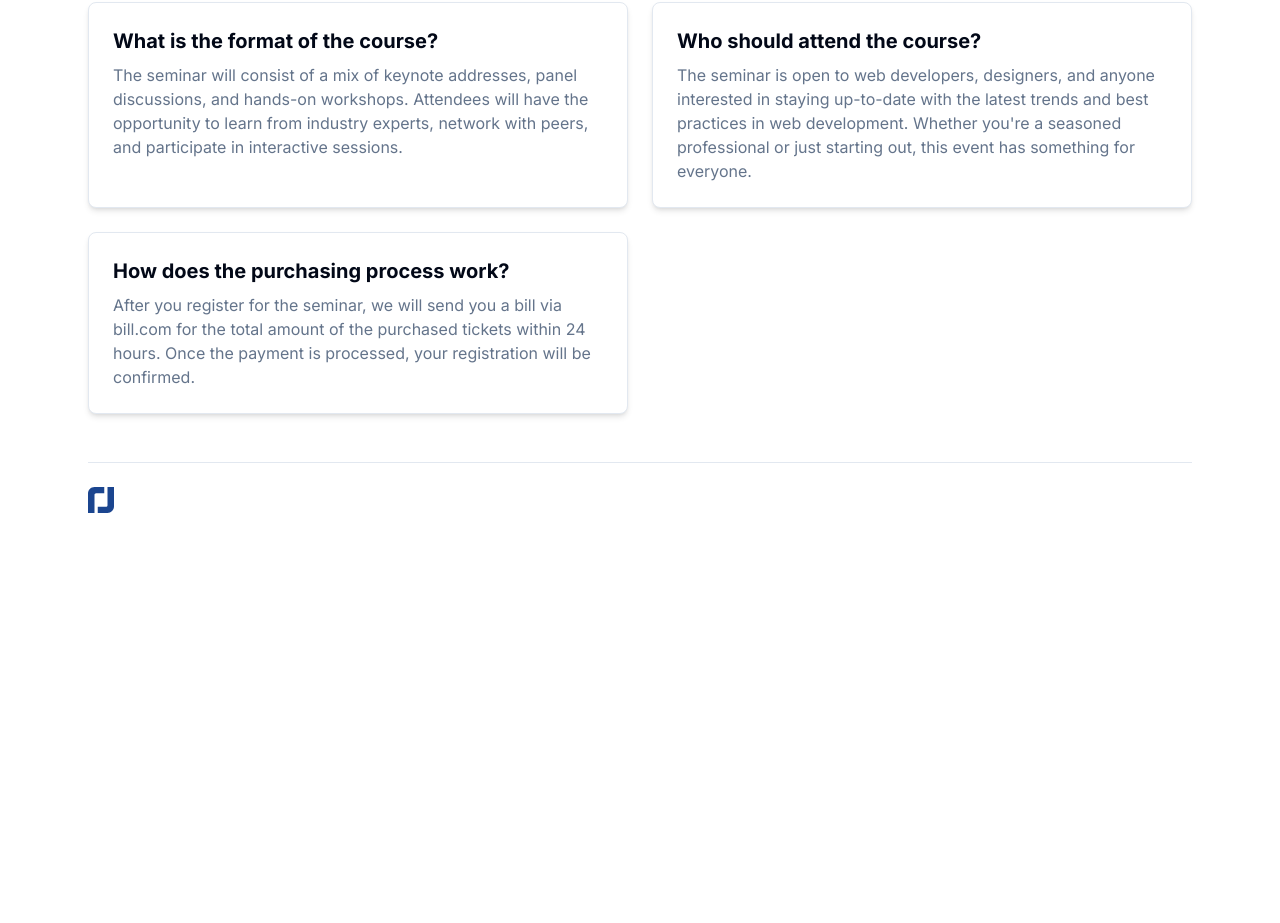
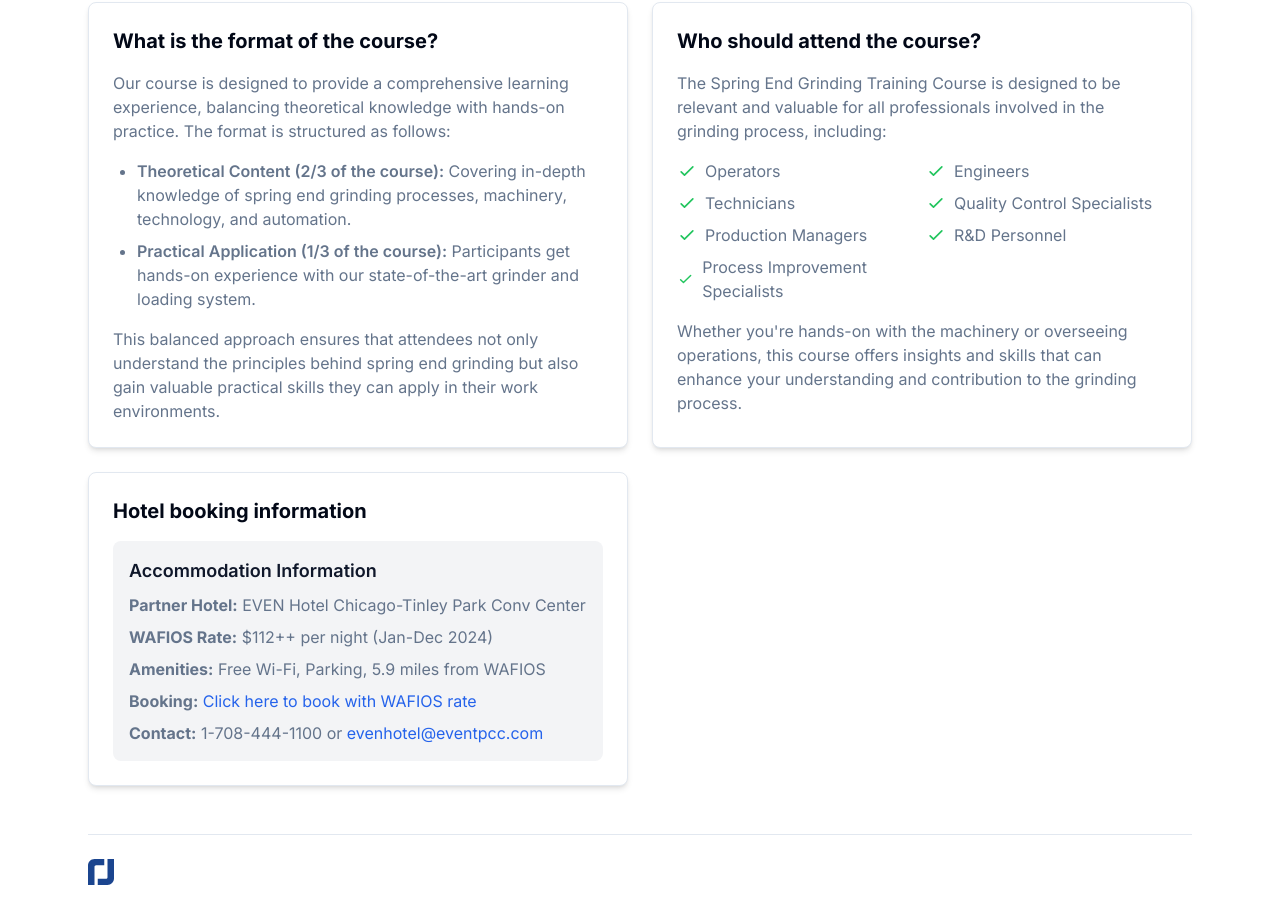
Before and after one commit to nikackermann/smi-event, a Next.js app: page / in a window 1280 px wide. Shown: the part 2092-3015 px from the top of the page. Before the commit the page ends 2693 px from the top, so only its background shows below. Built offline with nearby package versions, Linux system fonts and the light colour scheme; no server answers.

Commit message:
Updated FAQ content

```diff
--- a/components/faq.tsx
+++ b/components/faq.tsx
@@ -1,4 +1,5 @@
 import { Card } from './ui/card';
+/* eslint-disable react/no-unescaped-entities */
 
 export default function Component() {
     return (
@@ -14,36 +15,134 @@ export default function Component() {
                     <h3 className="text-xl font-bold">
                         What is the format of the course?
                     </h3>
-                    <p className="text-muted-foreground mt-2">
-                        The seminar will consist of a mix of keynote addresses,
-                        panel discussions, and hands-on workshops. Attendees
-                        will have the opportunity to learn from industry
-                        experts, network with peers, and participate in
-                        interactive sessions.
-                    </p>
+                    <div className="space-y-4 text-muted-foreground mt-4">
+                        <p>
+                            Our course is designed to provide a comprehensive
+                            learning experience, balancing theoretical knowledge
+                            with hands-on practice. The format is structured as
+                            follows:
+                        </p>
+                        <ul className="list-disc pl-6 space-y-2">
+                            <li>
+                                <span className="font-semibold">
+                                    Theoretical Content (2/3 of the course):
+                                </span>{' '}
+                                Covering in-depth knowledge of spring end
+                                grinding processes, machinery, technology, and
+                                automation.
+                            </li>
+                            <li>
+                                <span className="font-semibold">
+                                    Practical Application (1/3 of the course):
+                                </span>{' '}
+                                Participants get hands-on experience with our
+                                state-of-the-art grinder and loading system.
+                            </li>
+                        </ul>
+                        <p>
+                            This balanced approach ensures that attendees not
+                            only understand the principles behind spring end
+                            grinding but also gain valuable practical skills
+                            they can apply in their work environments.
+                        </p>
+                    </div>
                 </Card>
                 <Card className="bg-background p-6 rounded-lg border shadow-md">
                     <h3 className="text-xl font-bold">
                         Who should attend the course?
                     </h3>
-                    <p className="text-muted-foreground mt-2">
-                        The seminar is open to web developers, designers, and
-                        anyone interested in staying up-to-date with the latest
-                        trends and best practices in web development. Whether
-                        you&apos;re a seasoned professional or just starting
-                        out, this event has something for everyone.
-                    </p>
+                    <div className="space-y-4 text-muted-foreground mt-4">
+                        <p>
+                            The Spring End Grinding Training Course is designed
+                            to be relevant and valuable for all professionals
+                            involved in the grinding process, including:
+                        </p>
+                        <ul className="grid grid-cols-1 md:grid-cols-2 gap-2">
+                            {[
+                                'Operators',
+                                'Engineers',
+                                'Technicians',
+                                'Quality Control Specialists',
+                                'Production Managers',
+                                'R&D Personnel',
+                                'Process Improvement Specialists',
+                            ].map((role) => (
+                                <li
+                                    key={role}
+                                    className="flex items-center space-x-2"
+                                >
+                                    <svg
+                                        className="w-5 h-5 text-green-500"
+                                        fill="none"
+                                        stroke="currentColor"
+                                        viewBox="0 0 24 24"
+                                        xmlns="http://www.w3.org/2000/svg"
+                                    >
+                                        <path
+                                            strokeLinecap="round"
+                                            strokeLinejoin="round"
+                                            strokeWidth="2"
+                                            d="M5 13l4 4L19 7"
+                                        ></path>
+                                    </svg>
+                                    <span>{role}</span>
+                                </li>
+                            ))}
+                        </ul>
+                        <p>
+                            Whether you're hands-on with the machinery or
+                            overseeing operations, this course offers insights
+                            and skills that can enhance your understanding and
+                            contribution to the grinding process.
+                        </p>
+                    </div>
                 </Card>
                 <Card className="bg-background p-6 rounded-lg border shadow-md">
                     <h3 className="text-xl font-bold">
-                        How does the purchasing process work?
+                        Hotel booking information
                     </h3>
-                    <p className="text-muted-foreground mt-2">
-                        After you register for the seminar, we will send you a
-                        bill via bill.com for the total amount of the purchased
-                        tickets within 24 hours. Once the payment is processed,
-                        your registration will be confirmed.
-                    </p>
+                    <div className="text-muted-foreground mt-4 p-4 bg-gray-100 rounded-lg">
+                        <h3 className="text-lg font-semibold text-primary mb-2">
+                            Accommodation Information
+                        </h3>
+
+                        <p className="mb-2">
+                            <strong>Partner Hotel:</strong> EVEN Hotel
+                            Chicago-Tinley Park Conv Center
+                        </p>
+
+                        <p className="mb-2">
+                            <strong>WAFIOS Rate:</strong> $112++ per night
+                            (Jan-Dec 2024)
+                        </p>
+
+                        <p className="mb-2">
+                            <strong>Amenities:</strong> Free Wi-Fi, Parking, 5.9
+                            miles from WAFIOS
+                        </p>
+
+                        <p className="mb-2">
+                            <strong>Booking:</strong>{' '}
+                            <a
+                                href="https://www.ihg.com/evenhotels/hotels/us/en/tinley-park/chitn/hoteldetail?fromRedirect=true&qSrt=sBR&qIta=99502056&icdv=99502056&qSlH=CHITN&qCpid=100269073&qAAR=IP7WM&qRtP=IP7WM&setPMCookies=true&qSHBrC=VN&qDest=18501%20Convention%20Center%20Drive%2C%20Tinley%20Park%2C%20IL%2C%20US&srb_u=1"
+                                className="text-blue-600 hover:underline"
+                                target="_blank"
+                                rel="noopener noreferrer"
+                            >
+                                Click here to book with WAFIOS rate
+                            </a>
+                        </p>
+
+                        <p>
+                            <strong>Contact:</strong> 1-708-444-1100 or{' '}
+                            <a
+                                href="mailto:evenhotel@eventpcc.com"
+                                className="text-blue-600 hover:underline"
+                            >
+                                evenhotel@eventpcc.com
+                            </a>
+                        </p>
+                    </div>
                 </Card>
             </div>
         </div>
```
